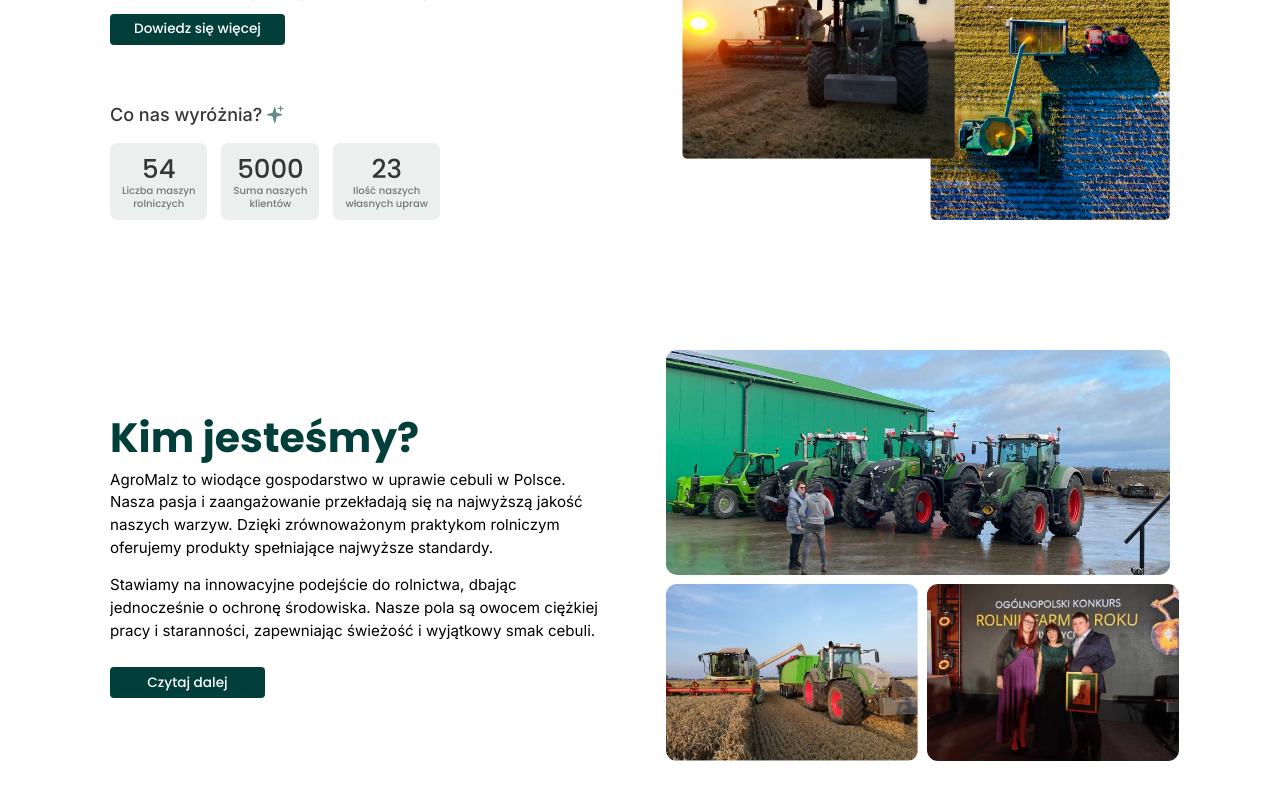
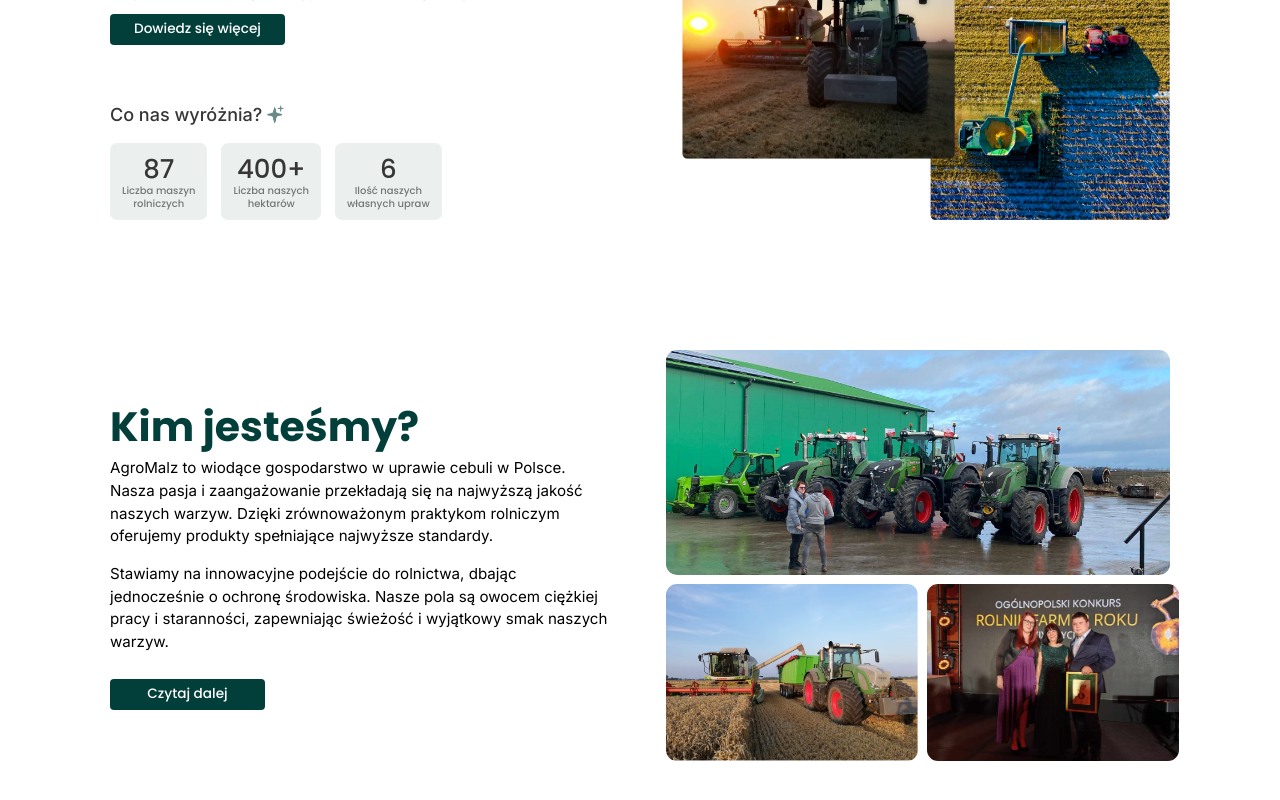
Before and after one commit to sercamembert/agromalz, a Next.js app: page / in a window 1280 px wide. Shown: the part 444-1244 px from the top of the page. Built offline with nearby package versions, Linux system fonts and the light colour scheme.

Commit message:
change Hero stats

```diff
--- a/src/components/About.tsx
+++ b/src/components/About.tsx
@@ -22,7 +22,7 @@ my-[90px] md:my-[80px] lg:my-[104px] xl:my-[130px] 3xl:my-[140px] desktop:my-[16
           <p className="text-[12px] md:text-[11px] lg:text-[12.49px] xl:text-[15.12px] 2xl:text-[18.38px] desktop:text-[22px] ultra:text-[27px]">
             Stawiamy na innowacyjne podejście do rolnictwa, dbając jednocześnie
             o ochronę środowiska. Nasze pola są owocem ciężkiej pracy i
-            staranności, zapewniając świeżość i wyjątkowy smak cebuli.
+            staranności, zapewniając świeżość i wyjątkowy smak naszych warzyw.
           </p>
         </div>
         <Link href="/onas" className="mt-[10px] lg:mt-[20px] xl:mt-[25px]">
--- a/src/components/Hero/Stats.tsx
+++ b/src/components/Hero/Stats.tsx
@@ -20,9 +20,9 @@ const Stats = () => {
         />
       </div>
       <div className="flex justify-center md:justify-start gap-[12px] md:gap-[9px] lg:gap-[11px] xl:gap-[14px] 2xl:gap-[16px] desktop:gap-[17px] ultra:gap-[25px]">
-        <StatsBlock heading="54" text="Liczba maszyn" text2="rolniczych" />
-        <StatsBlock heading="5000" text="Suma naszych" text2="klientów" />
-        <StatsBlock heading="23" text="Ilość naszych" text2="własnych upraw" />
+        <StatsBlock heading="87" text="Liczba maszyn" text2="rolniczych" />
+        <StatsBlock heading="400+" text="Liczba naszych" text2="hektarów" />
+        <StatsBlock heading="6" text="Ilość naszych" text2="własnych upraw" />
       </div>
     </div>
   );
```
